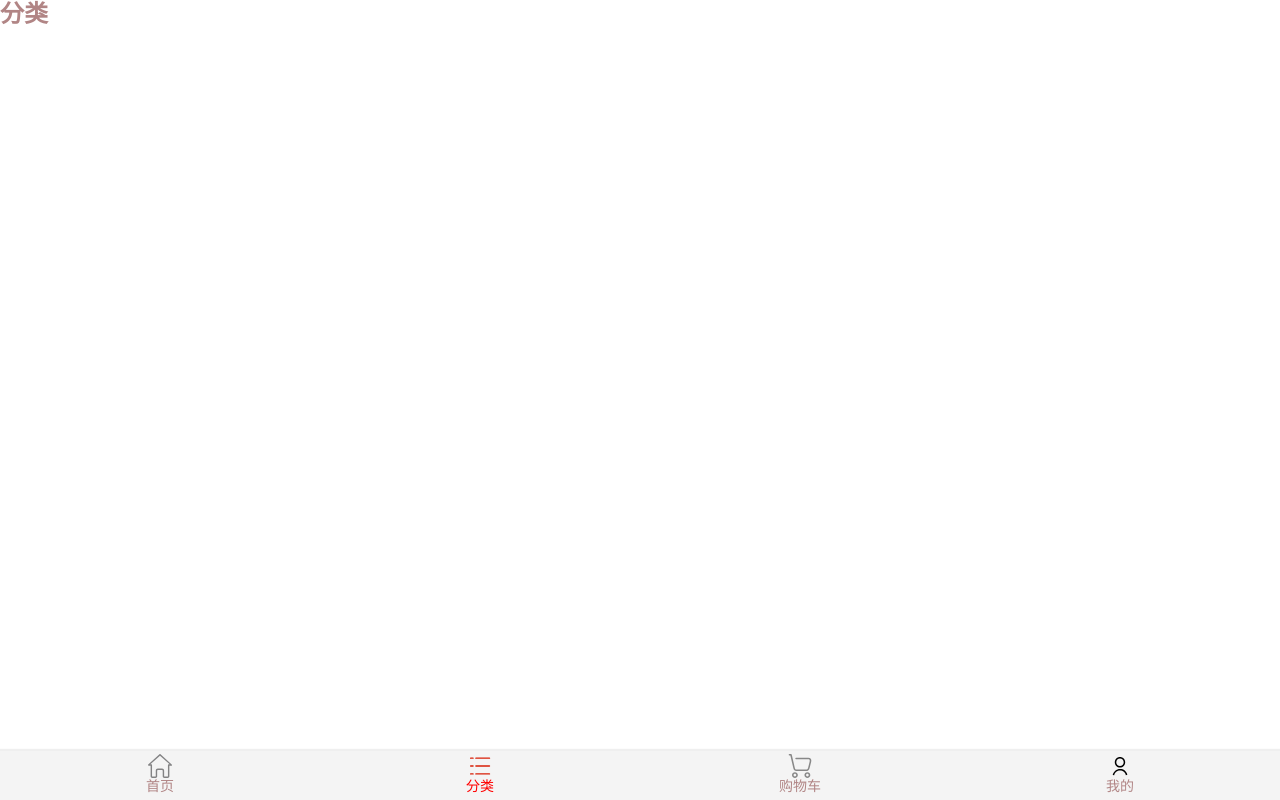
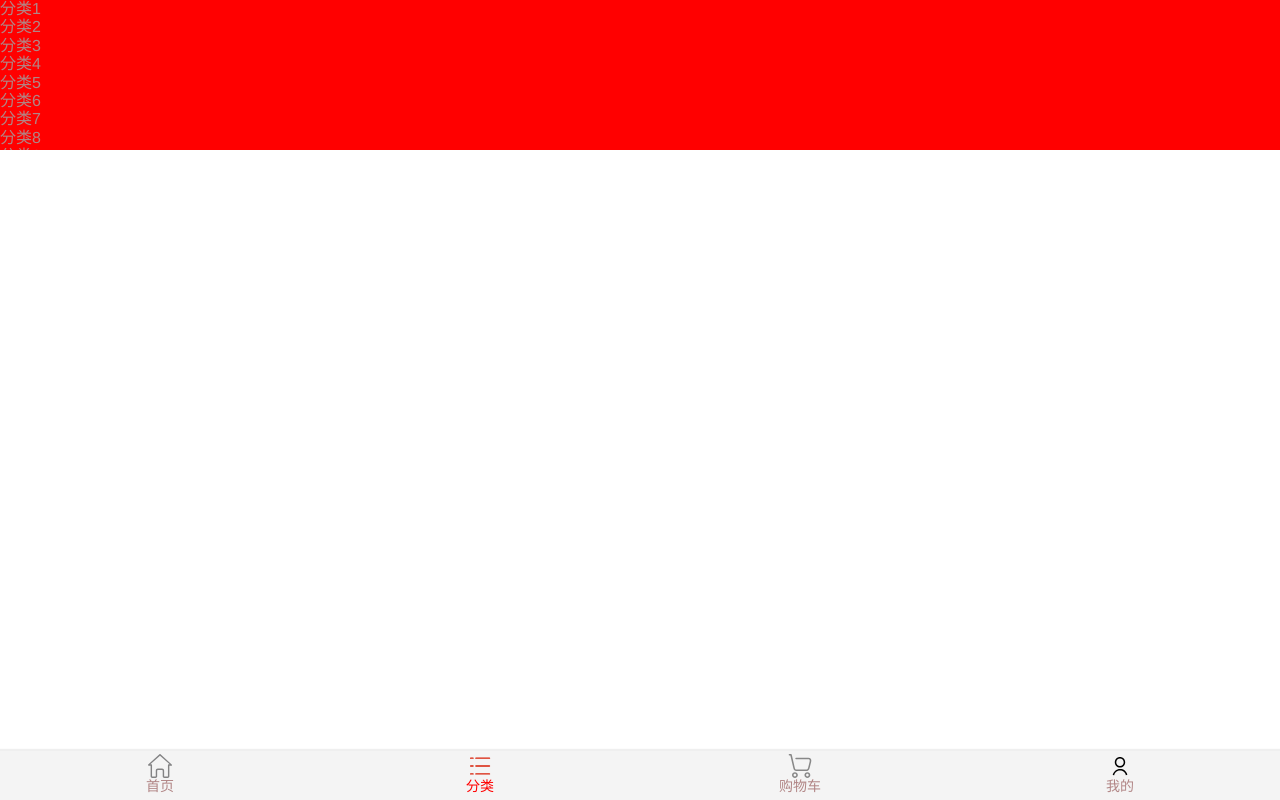
Before and after one commit to Davis-wj/SuperMall, a Vue app: page /category in a window 1280 px wide. Built offline with nearby package versions, Linux system fonts and the light colour scheme.

Commit message:
添加Better-Scroll

```diff
--- a/package.json
+++ b/package.json
@@ -8,6 +8,7 @@
   },
   "dependencies": {
     "axios": "^0.19.0",
+    "better-scroll": "^1.15.2",
     "core-js": "^2.6.5",
     "vue": "^2.6.10",
     "vue-router": "^3.0.3",
--- /dev/null
+++ b/src/components/common/scroll/Scroll.vue
@@ -0,0 +1,29 @@
+<template>
+  <div class="wrapper" ref="wrapper">
+    <div class="content">
+      <slot></slot>
+    </div>
+  </div>
+</template>
+
+<script>
+import BScroll from 'better-scroll'
+
+export default {
+  name: 'Scroll',
+  data() {
+    return {
+      scroll: null
+    }
+  },
+  mounted() {
+    this.sroll = new BScroll(this.$refs.wrapper,{
+
+    })
+  }
+}
+</script>
+
+<style scoped>
+
+</style>
--- a/src/views/category/Category.vue
+++ b/src/views/category/Category.vue
@@ -1,13 +1,141 @@
 <template>
-  <h2>分类</h2>
+  <div class="wrapper">
+    <ul class="content">
+      <li>分类1</li>
+      <li>分类2</li>
+      <li>分类3</li>
+      <li>分类4</li>
+      <li>分类5</li>
+      <li>分类6</li>
+      <li>分类7</li>
+      <li>分类8</li>
+      <li>分类9</li>
+      <li>分类10</li>
+      <li>分类11</li>
+      <li>分类12</li>
+      <li>分类13</li>
+      <li>分类14</li>
+      <li>分类15</li>
+      <li>分类16</li>
+      <li>分类17</li>
+      <li>分类18</li>
+      <li>分类19</li>
+      <li>分类20</li>
+      <li>分类21</li>
+      <li>分类22</li>
+      <li>分类23</li>
+      <li>分类24</li>
+      <li>分类25</li>
+      <li>分类26</li>
+      <li>分类27</li>
+      <li>分类28</li>
+      <li>分类29</li>
+      <li>分类30</li>
+      <li>分类31</li>
+      <li>分类32</li>
+      <li>分类33</li>
+      <li>分类34</li>
+      <li>分类35</li>
+      <li>分类36</li>
+      <li>分类37</li>
+      <li>分类38</li>
+      <li>分类39</li>
+      <li>分类40</li>
+      <li>分类41</li>
+      <li>分类42</li>
+      <li>分类43</li>
+      <li>分类44</li>
+      <li>分类45</li>
+      <li>分类46</li>
+      <li>分类47</li>
+      <li>分类48</li>
+      <li>分类49</li>
+      <li>分类50</li>
+      <li>分类51</li>
+      <li>分类52</li>
+      <li>分类53</li>
+      <li>分类54</li>
+      <li>分类55</li>
+      <li>分类56</li>
+      <li>分类57</li>
+      <li>分类58</li>
+      <li>分类59</li>
+      <li>分类60</li>
+      <li>分类61</li>
+      <li>分类62</li>
+      <li>分类63</li>
+      <li>分类64</li>
+      <li>分类65</li>
+      <li>分类66</li>
+      <li>分类67</li>
+      <li>分类68</li>
+      <li>分类69</li>
+      <li>分类70</li>
+      <li>分类71</li>
+      <li>分类72</li>
+      <li>分类73</li>
+      <li>分类74</li>
+      <li>分类75</li>
+      <li>分类76</li>
+      <li>分类77</li>
+      <li>分类78</li>
+      <li>分类79</li>
+      <li>分类80</li>
+      <li>分类81</li>
+      <li>分类82</li>
+      <li>分类83</li>
+      <li>分类84</li>
+      <li>分类85</li>
+      <li>分类86</li>
+      <li>分类87</li>
+      <li>分类88</li>
+      <li>分类89</li>
+      <li>分类90</li>
+      <li>分类91</li>
+      <li>分类92</li>
+      <li>分类93</li>
+      <li>分类94</li>
+      <li>分类95</li>
+      <li>分类96</li>
+      <li>分类97</li>
+      <li>分类98</li>
+      <li>分类99</li>
+      <li>分类100</li>
+    </ul>
+  </div>
 </template>
 
 <script>
+import BScroll from "better-scroll";
+
 export default {
-name: "Category"
-}
+  name: "Category",
+  data() {
+    return {
+      scroll: null
+    }
+  },
+  mounted() {
+    this.scroll = new BScroll('.wrapper', {
+      probeType: 3,
+      pullUpLoad: true
+    });
+
+    this.scroll.on('scroll', position => {
+      console.log(position)
+    })
+
+    this.scroll.on('pullingUp', () =>{
+      console.log('上拉加载更多')
+    })
+  }
+};
 </script>
 
-<style>
-
+<style scoped>
+ .wrapper {
+   height: 150px;
+   background-color:red;
+   overflow: hidden;
+ }
 </style>
--- a/src/views/home/Home.vue
+++ b/src/views/home/Home.vue
@@ -1,14 +1,16 @@
 <template>
   <div id="home">
     <nav-bar class="home-nav">
-      <div slot="center">购物车</div>
+      <div slot="center">购物街</div>
     </nav-bar>
-    <home-swiper :banners="banners" />
-    <recommend-view :recommends="recommends" />
-    <feature-view />
-    <tab-control class="tab-control" :titles="['流行', '新款', '精选']" @tabClick="tabClick" />
-    <goods-list :goods="showGoods" />
 
+    <scroll class="content">
+      <home-swiper :banners="banners" />
+      <recommend-view :recommends="recommends" />
+      <feature-view />
+      <tab-control class="tab-control" :titles="['流行', '新款', '精选']" @tabClick="tabClick" />
+      <goods-list :goods="showGoods" />
+    </scroll>
   </div>
 </template>
 
@@ -20,6 +22,7 @@
 import NavBar from "components/common/navbar/NavBar";
 import TabControl from "components/content/tabControl/TabControl";
 import GoodsList from "components/content/goods/GoodsList";
+import Scroll from "components/common/scroll/Scroll";
 
 import { getHomeMultidata, getHomeGoods } from "network/home";
 
@@ -31,7 +34,8 @@
     RecommendView,
     FeatureView,
     TabControl,
-    GoodsList
+    GoodsList,
+    Scroll
   },
   data() {
     return {
@@ -47,7 +51,7 @@
   },
   computed: {
     showGoods() {
-      return this.goods[this.currentType].list
+      return this.goods[this.currentType].list;
     }
   },
   created() {
@@ -100,7 +104,9 @@
 
 <style scoped>
 #home {
-  padding-top: 44px;
+  /* padding-top: 44px; */
+  height: 100vh;
+  position: relative;
 }
 
 .home-nav {
@@ -119,4 +125,20 @@
   top: 44px;
   z-index: 9;
 }
+
+.content {
+  overflow: hidden;
+
+  position: absolute;
+  top: 44px;
+  bottom: 49px;
+  left: 0px;
+  right: 0px;
+}
+
+/* .content {
+  height: calc(100% - 93px);
+  overflow: hidden;
+  margin-top: 44px;
+} */
 </style>
```
Also changed, not shown: 1 other file (tests, documents, lock files or other folders).
